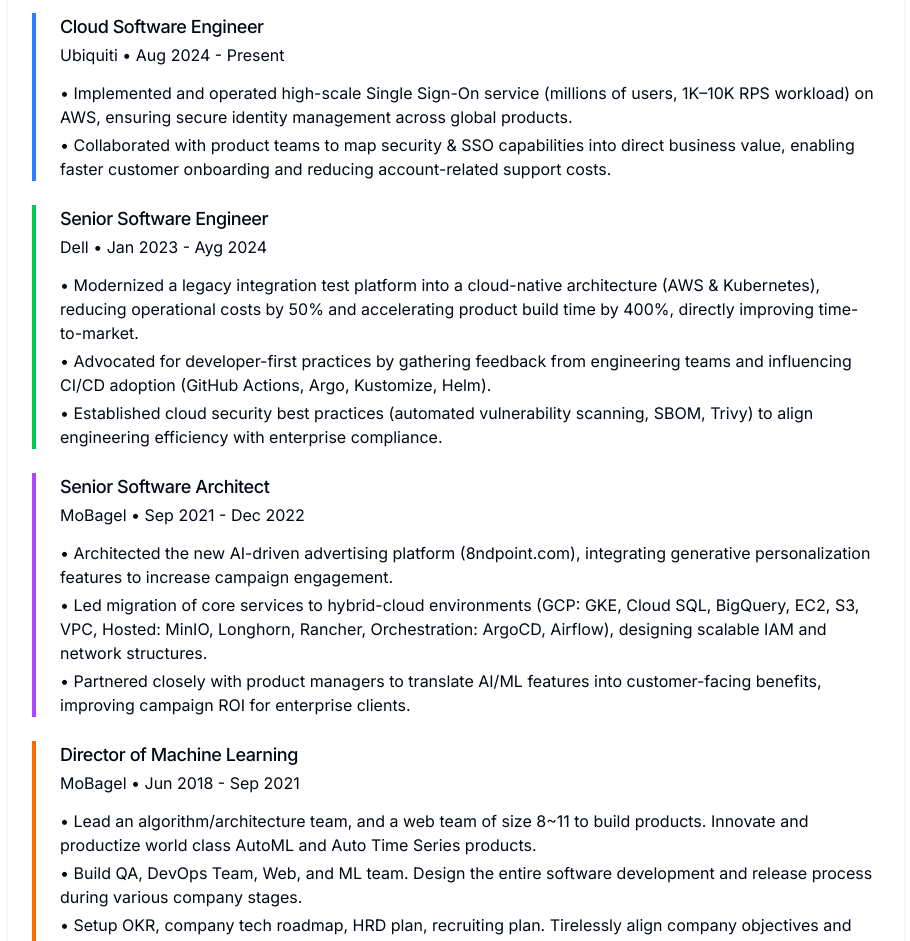
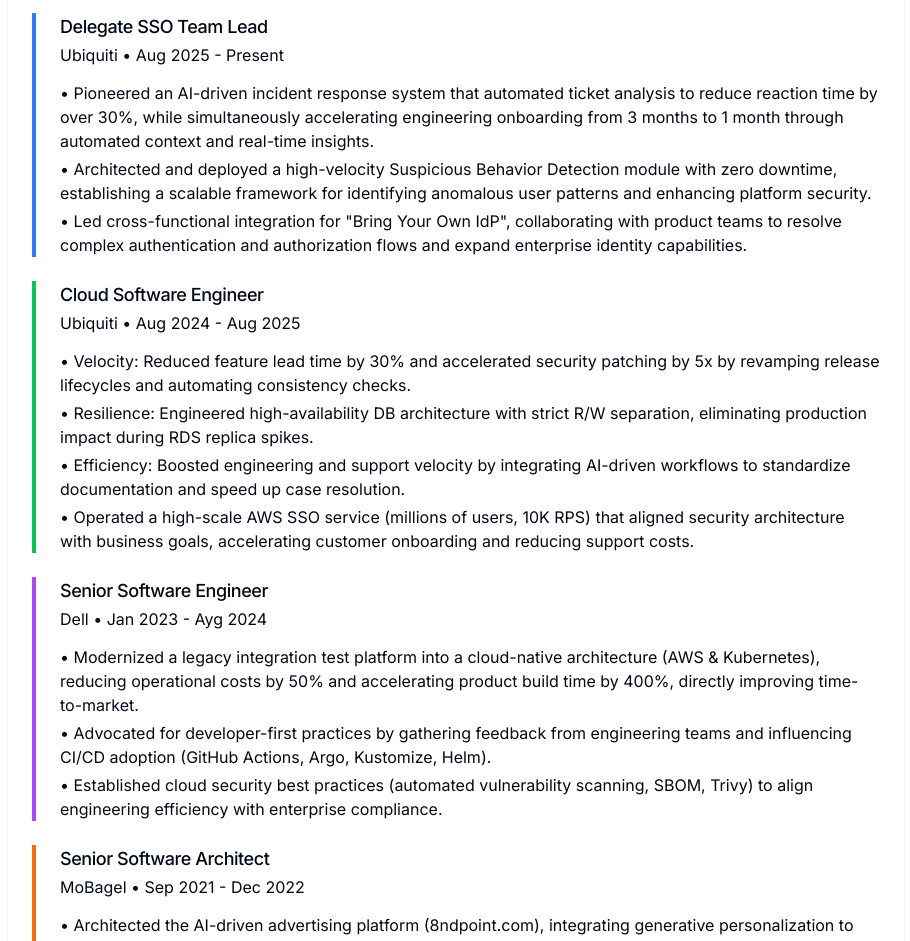
Before and after one commit to schwannden/resume, a Next.js app: page / in a window 1280 px wide. Shown: the part 580-1521 px from the top of the page, without its empty margins (184-1094 px from the left). Built offline with nearby package versions, Linux system fonts and the light colour scheme; no server answers.

Commit message:
update: regular update

```diff
--- a/src/data/resume.ts
+++ b/src/data/resume.ts
@@ -100,12 +100,24 @@ export const resumeData: ResumeData = {
 
   experience: [
     {
+      title: "Delegate SSO Team Lead",
+      company: "Ubiquiti",
+      duration: "Aug 2025 - Present",
+      responsibilities: [
+        "Pioneered an AI-driven incident response system that automated ticket analysis to reduce reaction time by over 30%, while simultaneously accelerating engineering onboarding from 3 months to 1 month through automated context and real-time insights.",
+        "Architected and deployed a high-velocity Suspicious Behavior Detection module with zero downtime, establishing a scalable framework for identifying anomalous user patterns and enhancing platform security.",
+        "Led cross-functional integration for \"Bring Your Own IdP\", collaborating with product teams to resolve complex authentication and authorization flows and expand enterprise identity capabilities.",
+      ],
+    },
+    {
       title: "Cloud Software Engineer",
       company: "Ubiquiti",
-      duration: "Aug 2024 - Present",
+      duration: "Aug 2024 - Aug 2025",
       responsibilities: [
-        "Implemented and operated high-scale Single Sign-On service (millions of users, 1K–10K RPS workload) on AWS, ensuring secure identity management across global products.",
-        "Collaborated with product teams to map security & SSO capabilities into direct business value, enabling faster customer onboarding and reducing account-related support costs.",
+        "Velocity: Reduced feature lead time by 30% and accelerated security patching by 5x by revamping release lifecycles and automating consistency checks.",
+        "Resilience: Engineered high-availability DB architecture with strict R/W separation, eliminating production impact during RDS replica spikes.",
+        "Efficiency: Boosted engineering and support velocity by integrating AI-driven workflows to standardize documentation and speed up case resolution.",
+        "Operated a high-scale AWS SSO service (millions of users, 10K RPS) that aligned security architecture with business goals, accelerating customer onboarding and reducing support costs.",
       ],
     },
     {
@@ -123,9 +135,9 @@ export const resumeData: ResumeData = {
       company: "MoBagel",
       duration: "Sep 2021 - Dec 2022",
       responsibilities: [
-        "Architected the new AI-driven advertising platform (8ndpoint.com), integrating generative personalization features to increase campaign engagement.",
-        "Led migration of core services to hybrid-cloud environments (GCP: GKE, Cloud SQL, BigQuery, EC2, S3, VPC, Hosted: MinIO, Longhorn, Rancher, Orchestration: ArgoCD, Airflow), designing scalable IAM and network structures.",
-        "Partnered closely with product managers to translate AI/ML features into customer-facing benefits, improving campaign ROI for enterprise clients.",
+        "Architected the AI-driven advertising platform (8ndpoint.com), integrating generative personalization to drive campaign engagement. This technical success was instrumental in securing a strategic M&A acquisition, establishing the platform as the company's new core profit center.",
+        "Led the migration of core services to a hybrid-cloud environment, designing scalable IAM and network structures across GCP (GKE, Cloud SQL, BigQuery) and AWS (EC2, S3, VPC) utilizing orchestration tools like ArgoCD and Airflow.",
+        "Partnered with product leadership to translate complex AI/ML capabilities into customer-facing benefits, effectively bridging the gap between R&D innovation and enterprise campaign ROI.",
       ],
     },
     {
@@ -133,9 +145,10 @@ export const resumeData: ResumeData = {
       company: "MoBagel",
       duration: "Jun 2018 - Sep 2021",
       responsibilities: [
-        "Lead an algorithm/architecture team, and a web team of size 8~11 to build products. Innovate and productize world class AutoML and Auto Time Series products.",
-        "Build QA, DevOps Team, Web, and ML team. Design the entire software development and release process during various company stages.",
-        "Setup OKR, company tech roadmap, HRD plan, recruiting plan. Tirelessly align company objectives and employees personal growth to cultivate a positive working environment.",
+        "Secured Series A funding by architecting and launching Asia's first Auto Time Series product, which enabled major retail enterprises to optimize supply chain inventory through high-accuracy forecasting.",
+        "Pivotal in closing Pre-A funding and winning key international medical device accounts by re-engineering the general AutoML engine to improve runtime efficiency by ~3,000%, delivering substantial ROI via enhanced precision, recall, and stability.",
+        "Scaled the engineering organization by building QA, DevOps, Web, and Algorithm teams from the ground up. Established company-wide OKRs, technical roadmaps, and recruiting strategies, aligning individual employee growth with business objectives.",
+        "Accelerated feature rollout speed by 4x through a product restructuring that enabled an \"inner-source\" culture, allowing cross-functional teams to contribute directly to the core product codebase and distributed system architecture.",
       ],
     },
     {
```
